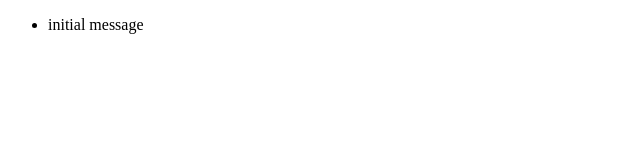
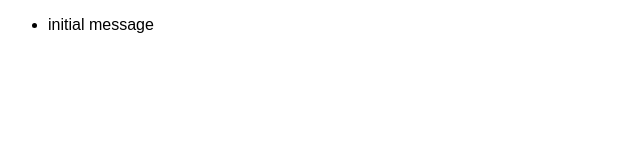
Before and after one commit to engingokmen/chat-interface, a React (Create React App) app: page / in a window 1280 px wide. Shown: the top 160 px of the page, without its empty margins (0-640 px from the left). Built offline with nearby package versions, Linux system fonts and the light colour scheme.

Commit message:
adds some global styling

```diff
--- /dev/null
+++ b/src/component/GlobalStyle.tsx
@@ -0,0 +1,11 @@
+import { createGlobalStyle } from "styled-components";
+
+export const GlobalStyle = createGlobalStyle`
+:root {
+    --blue: #2874a6;
+    --pale-yellow: #fef9e7;
+}
+body {
+    font-family: Arial, sans-serif;
+}
+`;
--- a/src/index.tsx
+++ b/src/index.tsx
@@ -3,6 +3,7 @@ import ReactDOM from "react-dom/client";
 import App from "./App";
 import reportWebVitals from "./reportWebVitals";
 import { AppProvider } from "./context";
+import { GlobalStyle } from "./component/GlobalStyle";
 
 const root = ReactDOM.createRoot(
   document.getElementById("root") as HTMLElement
@@ -11,6 +12,7 @@ root.render(
   <React.StrictMode>
     <AppProvider>
       <App />
+      <GlobalStyle />
     </AppProvider>
   </React.StrictMode>
 );
```
